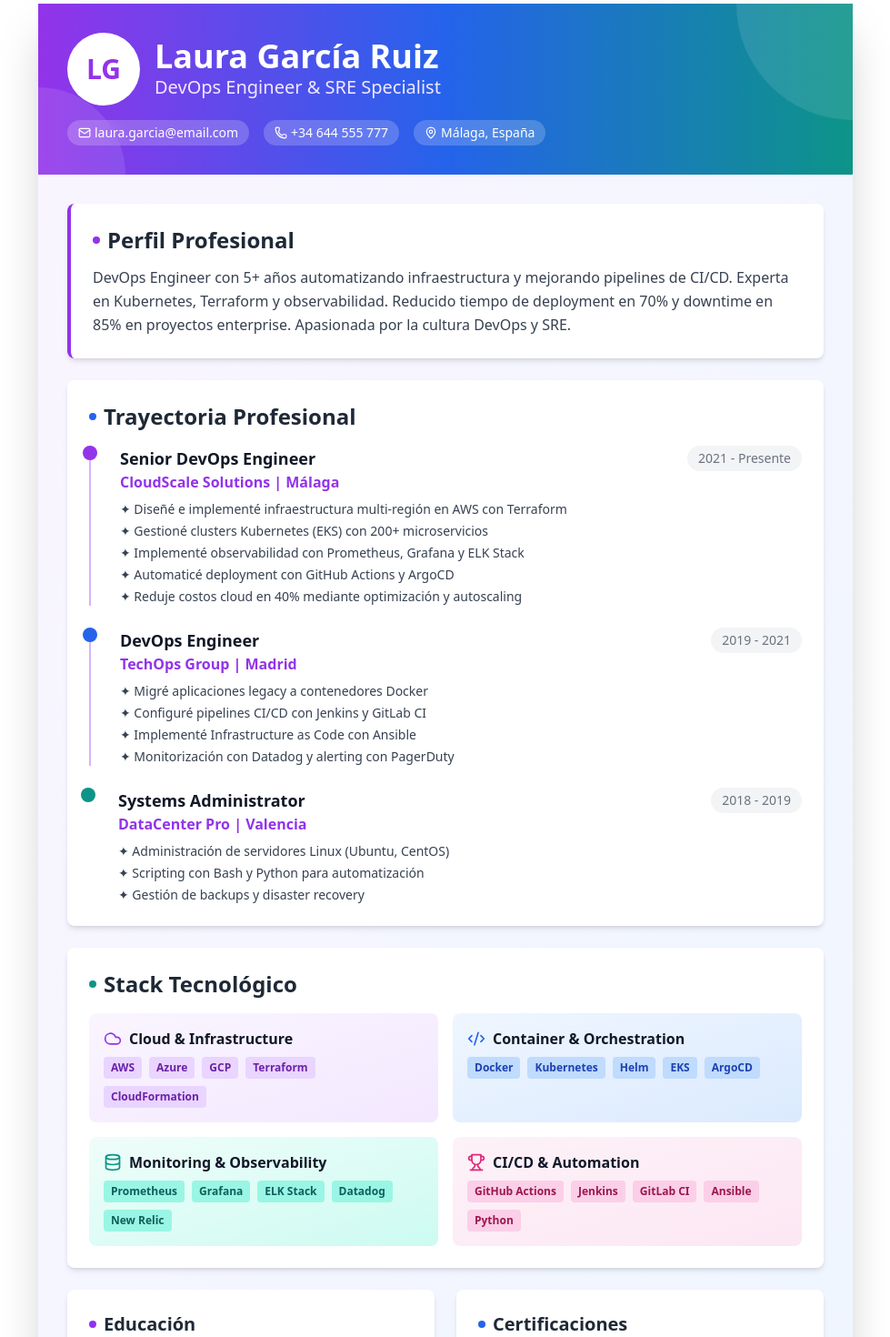
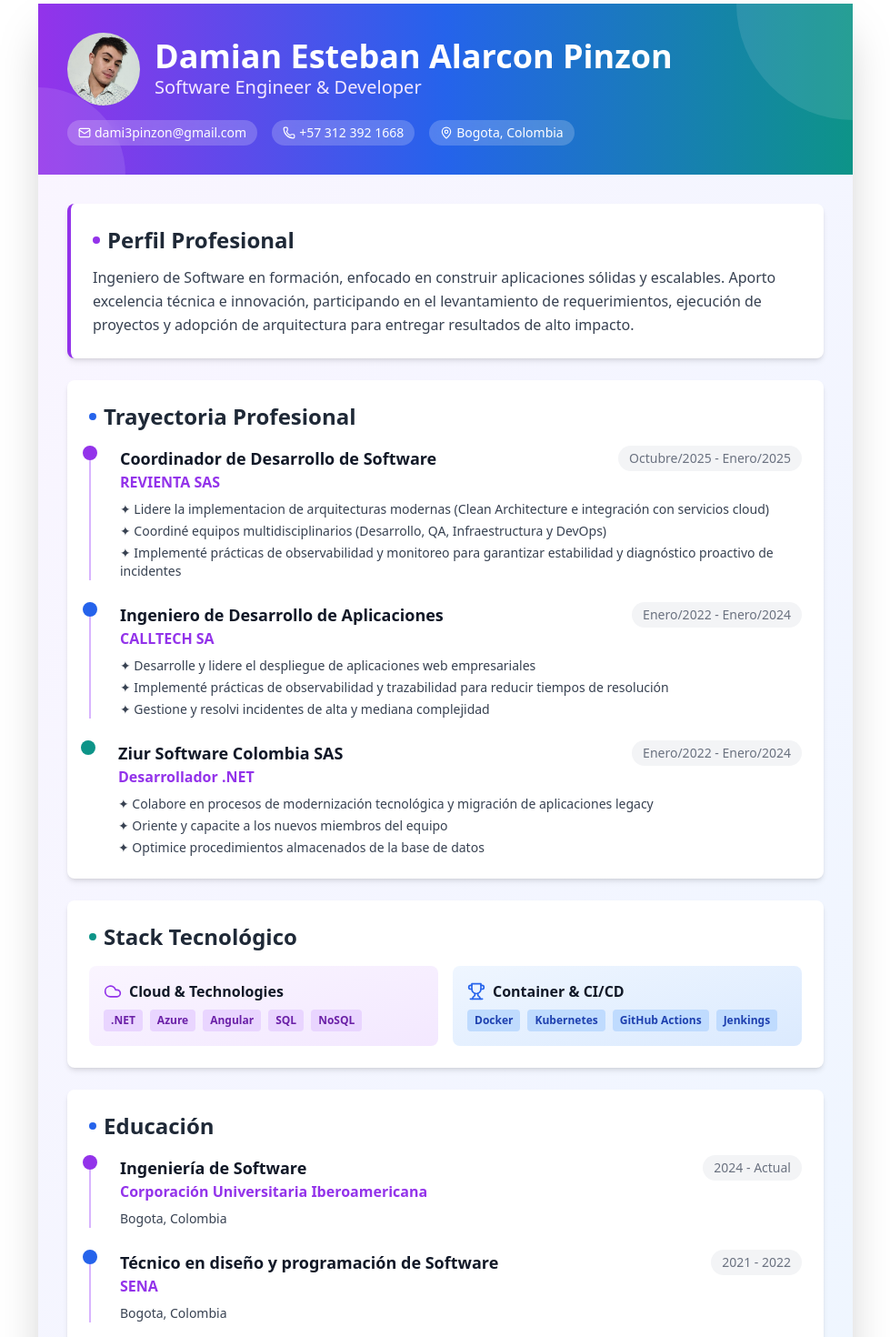
Before and after one commit to xicodami/CVDamianDev, a React (Vite) app: page / in a window 1280 px wide. Shown: the part 20-1490 px from the top of the page at 91% size, without its empty margins (150-1129 px from the left). Built offline with nearby package versions, Linux system fonts and the light colour scheme; the HTML template or start-up script is replaced by a standard one.

Commit message:
First Version CV Damian Alarcon

```diff
--- a/src/CreativeCV.tsx
+++ b/src/CreativeCV.tsx
@@ -1,38 +1,42 @@
-import { Mail, Phone, MapPin, Code2, Database, Cloud, Trophy } from "lucide-react";
+// CreativeCV.tsx (o .jsx)
+import { Mail, Phone, MapPin, Cloud, Trophy } from "lucide-react";
+import avatar from "./assets/Avatar.jpeg";
 
 export function CreativeCV() {
   return (
-    <div className="bg-gradient-to-br from-purple-50 to-blue-50 w-full max-w-4xl mx-auto shadow-2xl">
-      {/* ========== HEADER - TU INFORMACIÓN PERSONAL ========== */}
-      <div className="relative bg-gradient-to-r from-purple-600 via-blue-600 to-teal-600 text-white p-8 overflow-hidden">
-        <div className="absolute top-0 right-0 w-64 h-64 bg-white opacity-10 rounded-full -mr-32 -mt-32"></div>
-        <div className="absolute bottom-0 left-0 w-48 h-48 bg-white opacity-10 rounded-full -ml-24 -mb-24"></div>
+    <div className="cv-print bg-gradient-to-br from-purple-50 to-blue-50 w-full max-w-4xl mx-auto shadow-2xl">
+
+      {/* ========== HEADER - INFORMACIÓN PERSONAL ========== */}
+      <div className="cv-header relative bg-gradient-to-r from-purple-600 via-blue-600 to-teal-600 text-white p-8 overflow-hidden">
+        <div className="print-decor absolute top-0 right-0 w-64 h-64 bg-white opacity-10 rounded-full -mr-32 -mt-32" />
+        <div className="print-decor absolute bottom-0 left-0 w-48 h-48 bg-white opacity-10 rounded-full -ml-24 -mb-24" />
 
         <div className="relative z-10">
           <div className="flex items-center gap-4 mb-4">
-            {/* Iniciales en el círculo */}
-            <div className="w-20 h-20 bg-white rounded-full flex items-center justify-center">
-              <span className="text-3xl font-bold text-purple-600">LG</span>
+            <div className="w-20 h-20 bg-white rounded-full flex items-center justify-center overflow-hidden">
+              <img src={avatar} alt="Avatar" className="w-full h-full object-cover" />
             </div>
             <div>
-              <h1 className="text-4xl font-bold">Laura García Ruiz</h1>
-              <p className="text-xl text-purple-100">DevOps Engineer & SRE Specialist</p>
+              <h1 className="text-4xl font-bold">Damian Esteban Alarcon Pinzon</h1>
+              <p className="text-xl text-purple-100">Software Engineer & Developer</p>
             </div>
           </div>
 
           {/* Información de contacto */}
           <div className="flex flex-wrap gap-4 text-sm">
-            <div className="flex items-center gap-1 bg-white/20 px-3 py-1 rounded-full backdrop-blur">
+            <div className="contact-pill flex items-center gap-1 bg-white/20 px-3 py-1 rounded-full backdrop-blur">
               <Mail size={14} />
-              <span>laura.garcia@email.com</span>
+              <span>dami3pinzon@gmail.com</span>
             </div>
-            <div className="flex items-center gap-1 bg-white/20 px-3 py-1 rounded-full backdrop-blur">
+
+            <div className="contact-pill flex items-center gap-1 bg-white/20 px-3 py-1 rounded-full backdrop-blur">
               <Phone size={14} />
-              <span>+34 644 555 777</span>
+              <span>+57 312 392 1668</span>
             </div>
-            <div className="flex items-center gap-1 bg-white/20 px-3 py-1 rounded-full backdrop-blur">
+
+            <div className="contact-pill flex items-center gap-1 bg-white/20 px-3 py-1 rounded-full backdrop-blur">
               <MapPin size={14} />
-              <span>Málaga, España</span>
+              <span>Bogota, Colombia</span>
             </div>
           </div>
         </div>
@@ -42,187 +46,161 @@ export function CreativeCV() {
         {/* ========== PERFIL PROFESIONAL ========== */}
         <div className="bg-white rounded-lg shadow-md p-6 mb-6 border-l-4 border-purple-600">
           <h2 className="text-2xl font-bold text-gray-800 mb-3 flex items-center gap-2">
-            <span className="w-2 h-2 bg-purple-600 rounded-full"></span>
+            <span className="w-2 h-2 bg-purple-600 rounded-full" />
             Perfil Profesional
           </h2>
           <p className="text-gray-700 leading-relaxed">
-            DevOps Engineer con 5+ años automatizando infraestructura y mejorando pipelines de CI/CD.
-            Experta en Kubernetes, Terraform y observabilidad. Reducido tiempo de deployment en 70%
-            y downtime en 85% en proyectos enterprise. Apasionada por la cultura DevOps y SRE.
+            Ingeniero de Software en formación, enfocado en construir
+            aplicaciones sólidas y escalables. Aporto excelencia técnica e innovación,
+            participando en el levantamiento de requerimientos,
+            ejecución de proyectos y adopción de arquitectura para entregar
+            resultados de alto impacto.
           </p>
         </div>
 
         {/* ========== EXPERIENCIA LABORAL ========== */}
         <div className="bg-white rounded-lg shadow-md p-6 mb-6">
           <h2 className="text-2xl font-bold text-gray-800 mb-4 flex items-center gap-2">
-            <span className="w-2 h-2 bg-blue-600 rounded-full"></span>
+            <span className="w-2 h-2 bg-blue-600 rounded-full" />
             Trayectoria Profesional
           </h2>
 
           <div className="space-y-6">
-            {/* TRABAJO 1 */}
             <div className="relative pl-8 border-l-2 border-purple-300">
-              <div className="absolute left-0 top-0 w-4 h-4 bg-purple-600 rounded-full -ml-[9px]"></div>
+              <div className="absolute left-0 top-0 w-4 h-4 bg-purple-600 rounded-full -ml-[9px]" />
               <div className="flex justify-between items-start mb-2">
                 <div>
-                  <h3 className="text-lg font-bold text-gray-900">Senior DevOps Engineer</h3>
-                  <p className="text-purple-600 font-semibold">CloudScale Solutions | Málaga</p>
+                  <h3 className="text-lg font-bold text-gray-900">Coordinador de Desarrollo de Software</h3>
+                  <p className="text-purple-600 font-semibold">REVIENTA SAS</p>
                 </div>
-                <span className="text-sm text-gray-500 bg-gray-100 px-3 py-1 rounded-full">2021 - Presente</span>
+                <span className="text-sm text-gray-500 bg-gray-100 px-3 py-1 rounded-full">
+                  Octubre/2025 - Enero/2025
+                </span>
               </div>
               <ul className="text-sm text-gray-700 space-y-1">
-                <li>✦ Diseñé e implementé infraestructura multi-región en AWS con Terraform</li>
-                <li>✦ Gestioné clusters Kubernetes (EKS) con 200+ microservicios</li>
-                <li>✦ Implementé observabilidad con Prometheus, Grafana y ELK Stack</li>
-                <li>✦ Automaticé deployment con GitHub Actions y ArgoCD</li>
-                <li>✦ Reduje costos cloud en 40% mediante optimización y autoscaling</li>
+                <li>✦ Lidere la implementacion de arquitecturas modernas (Clean Architecture e integración con servicios cloud)</li>
+                <li>✦ Coordiné equipos multidisciplinarios (Desarrollo, QA, Infraestructura y DevOps)</li>
+                <li>✦ Implementé prácticas de observabilidad y monitoreo para garantizar estabilidad y diagnóstico proactivo de incidentes</li>
               </ul>
             </div>
 
-            {/* TRABAJO 2 */}
             <div className="relative pl-8 border-l-2 border-purple-300">
-              <div className="absolute left-0 top-0 w-4 h-4 bg-blue-600 rounded-full -ml-[9px]"></div>
+              <div className="absolute left-0 top-0 w-4 h-4 bg-blue-600 rounded-full -ml-[9px]" />
               <div className="flex justify-between items-start mb-2">
                 <div>
-                  <h3 className="text-lg font-bold text-gray-900">DevOps Engineer</h3>
-                  <p className="text-purple-600 font-semibold">TechOps Group | Madrid</p>
+                  <h3 className="text-lg font-bold text-gray-900">Ingeniero de Desarrollo de Aplicaciones</h3>
+                  <p className="text-purple-600 font-semibold">CALLTECH SA</p>
                 </div>
-                <span className="text-sm text-gray-500 bg-gray-100 px-3 py-1 rounded-full">2019 - 2021</span>
+                <span className="text-sm text-gray-500 bg-gray-100 px-3 py-1 rounded-full">
+                  Enero/2022 - Enero/2024
+                </span>
               </div>
               <ul className="text-sm text-gray-700 space-y-1">
-                <li>✦ Migré aplicaciones legacy a contenedores Docker</li>
-                <li>✦ Configuré pipelines CI/CD con Jenkins y GitLab CI</li>
-                <li>✦ Implementé Infrastructure as Code con Ansible</li>
-                <li>✦ Monitorización con Datadog y alerting con PagerDuty</li>
+                <li>✦ Desarrolle y lidere el despliegue de aplicaciones web empresariales</li>
+                <li>✦ Implementé prácticas de observabilidad y trazabilidad para reducir tiempos de resolución</li>
+                <li>✦ Gestione y resolvi incidentes de alta y mediana complejidad</li>
               </ul>
             </div>
 
-            {/* TRABAJO 3 */}
             <div className="relative pl-8">
-              <div className="absolute left-0 top-0 w-4 h-4 bg-teal-600 rounded-full -ml-[9px]"></div>
+              <div className="absolute left-0 top-0 w-4 h-4 bg-teal-600 rounded-full -ml-[9px]" />
               <div className="flex justify-between items-start mb-2">
                 <div>
-                  <h3 className="text-lg font-bold text-gray-900">Systems Administrator</h3>
-                  <p className="text-purple-600 font-semibold">DataCenter Pro | Valencia</p>
+                  <h3 className="text-lg font-bold text-gray-900">Ziur Software Colombia SAS</h3>
+                  <p className="text-purple-600 font-semibold">Desarrollador .NET</p>
                 </div>
-                <span className="text-sm text-gray-500 bg-gray-100 px-3 py-1 rounded-full">2018 - 2019</span>
+                <span className="text-sm text-gray-500 bg-gray-100 px-3 py-1 rounded-full">
+                  Enero/2022 - Enero/2024
+                </span>
               </div>
               <ul className="text-sm text-gray-700 space-y-1">
-                <li>✦ Administración de servidores Linux (Ubuntu, CentOS)</li>
-                <li>✦ Scripting con Bash y Python para automatización</li>
-                <li>✦ Gestión de backups y disaster recovery</li>
+                <li>✦ Colabore en procesos de modernización tecnológica y migración de aplicaciones legacy</li>
+                <li>✦ Oriente y capacite a los nuevos miembros del equipo</li>
+                <li>✦ Optimice procedimientos almacenados de la base de datos</li>
               </ul>
             </div>
           </div>
         </div>
 
         {/* ========== HABILIDADES TÉCNICAS ========== */}
-        <div className="bg-white rounded-lg shadow-md p-6 mb-6">
+        <div className="bg-white rounded-lg shadow-md p-6 mb-6 print-new-page">
           <h2 className="text-2xl font-bold text-gray-800 mb-4 flex items-center gap-2">
-            <span className="w-2 h-2 bg-teal-600 rounded-full"></span>
+            <span className="w-2 h-2 bg-teal-600 rounded-full" />
             Stack Tecnológico
           </h2>
 
           <div className="grid grid-cols-2 gap-4">
-            {/* CATEGORÍA 1: Cloud */}
             <div className="bg-gradient-to-br from-purple-50 to-purple-100 p-4 rounded-lg">
               <div className="flex items-center gap-2 mb-2">
                 <Cloud className="text-purple-600" size={20} />
-                <h3 className="font-bold text-gray-900">Cloud & Infrastructure</h3>
+                <h3 className="font-bold text-gray-900">Cloud & Technologies</h3>
               </div>
               <div className="flex flex-wrap gap-2">
-                <span className="bg-purple-200 text-purple-800 px-2 py-1 rounded text-xs font-semibold">AWS</span>
+                <span className="bg-purple-200 text-purple-800 px-2 py-1 rounded text-xs font-semibold">.NET</span>
                 <span className="bg-purple-200 text-purple-800 px-2 py-1 rounded text-xs font-semibold">Azure</span>
-                <span className="bg-purple-200 text-purple-800 px-2 py-1 rounded text-xs font-semibold">GCP</span>
-                <span className="bg-purple-200 text-purple-800 px-2 py-1 rounded text-xs font-semibold">Terraform</span>
-                <span className="bg-purple-200 text-purple-800 px-2 py-1 rounded text-xs font-semibold">CloudFormation</span>
+                <span className="bg-purple-200 text-purple-800 px-2 py-1 rounded text-xs font-semibold">Angular</span>
+                <span className="bg-purple-200 text-purple-800 px-2 py-1 rounded text-xs font-semibold">SQL</span>
+                <span className="bg-purple-200 text-purple-800 px-2 py-1 rounded text-xs font-semibold">NoSQL</span>
               </div>
             </div>
 
-            {/* CATEGORÍA 2: Containers */}
             <div className="bg-gradient-to-br from-blue-50 to-blue-100 p-4 rounded-lg">
               <div className="flex items-center gap-2 mb-2">
-                <Code2 className="text-blue-600" size={20} />
-                <h3 className="font-bold text-gray-900">Container & Orchestration</h3>
+                <Trophy className="text-blue-600" size={20} />
+                <h3 className="font-bold text-gray-900">Container & CI/CD</h3>
               </div>
               <div className="flex flex-wrap gap-2">
                 <span className="bg-blue-200 text-blue-800 px-2 py-1 rounded text-xs font-semibold">Docker</span>
                 <span className="bg-blue-200 text-blue-800 px-2 py-1 rounded text-xs font-semibold">Kubernetes</span>
-                <span className="bg-blue-200 text-blue-800 px-2 py-1 rounded text-xs font-semibold">Helm</span>
-                <span className="bg-blue-200 text-blue-800 px-2 py-1 rounded text-xs font-semibold">EKS</span>
-                <span className="bg-blue-200 text-blue-800 px-2 py-1 rounded text-xs font-semibold">ArgoCD</span>
-              </div>
-            </div>
-
-            {/* CATEGORÍA 3: Monitoring */}
-            <div className="bg-gradient-to-br from-teal-50 to-teal-100 p-4 rounded-lg">
-              <div className="flex items-center gap-2 mb-2">
-                <Database className="text-teal-600" size={20} />
-                <h3 className="font-bold text-gray-900">Monitoring & Observability</h3>
-              </div>
-              <div className="flex flex-wrap gap-2">
-                <span className="bg-teal-200 text-teal-800 px-2 py-1 rounded text-xs font-semibold">Prometheus</span>
-                <span className="bg-teal-200 text-teal-800 px-2 py-1 rounded text-xs font-semibold">Grafana</span>
-                <span className="bg-teal-200 text-teal-800 px-2 py-1 rounded text-xs font-semibold">ELK Stack</span>
-                <span className="bg-teal-200 text-teal-800 px-2 py-1 rounded text-xs font-semibold">Datadog</span>
-                <span className="bg-teal-200 text-teal-800 px-2 py-1 rounded text-xs font-semibold">New Relic</span>
-              </div>
-            </div>
-
-            {/* CATEGORÍA 4: CI/CD */}
-            <div className="bg-gradient-to-br from-pink-50 to-pink-100 p-4 rounded-lg">
-              <div className="flex items-center gap-2 mb-2">
-                <Trophy className="text-pink-600" size={20} />
-                <h3 className="font-bold text-gray-900">CI/CD & Automation</h3>
-              </div>
-              <div className="flex flex-wrap gap-2">
-                <span className="bg-pink-200 text-pink-800 px-2 py-1 rounded text-xs font-semibold">GitHub Actions</span>
-                <span className="bg-pink-200 text-pink-800 px-2 py-1 rounded text-xs font-semibold">Jenkins</span>
-                <span className="bg-pink-200 text-pink-800 px-2 py-1 rounded text-xs font-semibold">GitLab CI</span>
-                <span className="bg-pink-200 text-pink-800 px-2 py-1 rounded text-xs font-semibold">Ansible</span>
-                <span className="bg-pink-200 text-pink-800 px-2 py-1 rounded text-xs font-semibold">Python</span>
+                <span className="bg-blue-200 text-blue-800 px-2 py-1 rounded text-xs font-semibold">GitHub Actions</span>
+                <span className="bg-blue-200 text-blue-800 px-2 py-1 rounded text-xs font-semibold">Jenkings</span>
               </div>
             </div>
           </div>
         </div>
 
-        {/* ========== EDUCACIÓN Y CERTIFICACIONES ========== */}
-        <div className="grid grid-cols-2 gap-6">
-          {/* EDUCACIÓN */}
-          <div className="bg-white rounded-lg shadow-md p-6">
-            <h2 className="text-xl font-bold text-gray-800 mb-4 flex items-center gap-2">
-              <span className="w-2 h-2 bg-purple-600 rounded-full"></span>
-              Educación
-            </h2>
-            <div>
-              <h3 className="font-bold text-gray-900">Ingeniería Informática</h3>
-              <p className="text-sm text-gray-600">Universidad de Málaga</p>
-              <p className="text-xs text-gray-500 mt-1">2014 - 2018</p>
+        {/* ========== EDUCACIÓN ========== */}
+        <div className="bg-white rounded-lg shadow-md p-6 mb-6">
+          <h2 className="text-2xl font-bold text-gray-800 mb-4 flex items-center gap-2">
+            <span className="w-2 h-2 bg-blue-600 rounded-full" />
+            Educación
+          </h2>
+
+          <div className="space-y-6">
+            <div className="relative pl-8 border-l-2 border-purple-300">
+              <div className="absolute left-0 top-0 w-4 h-4 bg-purple-600 rounded-full -ml-[9px]" />
+              <div className="flex justify-between items-start mb-2">
+                <div>
+                  <h3 className="text-lg font-bold text-gray-900">Ingeniería de Software</h3>
+                  <p className="text-purple-600 font-semibold">Corporación Universitaria Iberoamericana</p>
+                </div>
+                <span className="text-sm text-gray-500 bg-gray-100 px-3 py-1 rounded-full">
+                  2024 - Actual
+                </span>
+              </div>
+              <ul className="text-sm text-gray-700 space-y-1">
+                <li>Bogota, Colombia</li>
+              </ul>
             </div>
-          </div>
 
-          {/* CERTIFICACIONES */}
-          <div className="bg-white rounded-lg shadow-md p-6">
-            <h2 className="text-xl font-bold text-gray-800 mb-4 flex items-center gap-2">
-              <span className="w-2 h-2 bg-blue-600 rounded-full"></span>
-              Certificaciones
-            </h2>
-            <div className="space-y-2 text-sm">
-              <div className="flex items-center gap-2">
-                <div className="w-2 h-2 bg-purple-400 rounded-full"></div>
-                <span className="text-gray-700">AWS Certified Solutions Architect</span>
+            <div className="relative pl-8 border-l-2 border-purple-300">
+              <div className="absolute left-0 top-0 w-4 h-4 bg-blue-600 rounded-full -ml-[9px]" />
+              <div className="flex justify-between items-start mb-2">
+                <div>
+                  <h3 className="text-lg font-bold text-gray-900">Técnico en diseño y programación de Software</h3>
+                  <p className="text-purple-600 font-semibold">SENA</p>
+                </div>
+                <span className="text-sm text-gray-500 bg-gray-100 px-3 py-1 rounded-full">
+                  2021 - 2022
+                </span>
               </div>
-              <div className="flex items-center gap-2">
-                <div className="w-2 h-2 bg-blue-400 rounded-full"></div>
-                <span className="text-gray-700">Certified Kubernetes Administrator</span>
-              </div>
-              <div className="flex items-center gap-2">
-                <div className="w-2 h-2 bg-teal-400 rounded-full"></div>
-                <span className="text-gray-700">HashiCorp Certified: Terraform</span>
-              </div>
+              <ul className="text-sm text-gray-700 space-y-1">
+                <li>Bogota, Colombia</li>
+              </ul>
             </div>
           </div>
         </div>
+
       </div>
     </div>
   );
```
Also changed, not shown: src/index.css (+85 -0 lines), src/assets/Avatar.jpeg (added), 1 other file (tests, documents, lock files or other folders).
